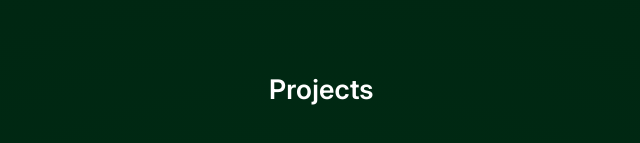
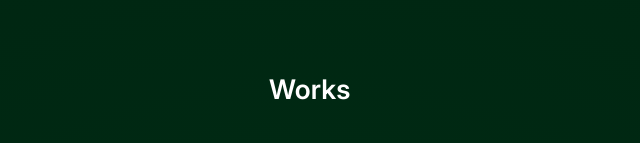
Before and after one commit to jethrosala9/jeth-developer-portfolio, a React (Vite) app: page / in a window 1280 px wide. Shown: the part 1651-1794 px from the top of the page, without its empty margins (335-975 px from the left). Built offline with nearby package versions, Linux system fonts and the light colour scheme.

Commit message:
Changed Projects to Works

```diff
--- a/src/components/main-content/MainContent.jsx
+++ b/src/components/main-content/MainContent.jsx
@@ -15,8 +15,8 @@ function MainContent() {
         <h2>Experience</h2>
       </section>
 
-      <section id="projects">
-        <h2>Projects</h2>
+      <section id="works">
+        <h2>Works</h2>
       </section>
       <footer>
         <div className="github-activity">
--- a/src/components/side-header/SideHeader.jsx
+++ b/src/components/side-header/SideHeader.jsx
@@ -34,7 +34,7 @@ function SideHeader() {
   const labels = [
     { label: "About", link: "#about" },
     { label: "Experience", link: "#experience" },
-    { label: "Projects", link: "#projects" },
+    { label: "Works", link: "#works" },
   ];
 
   const skills = [
```
